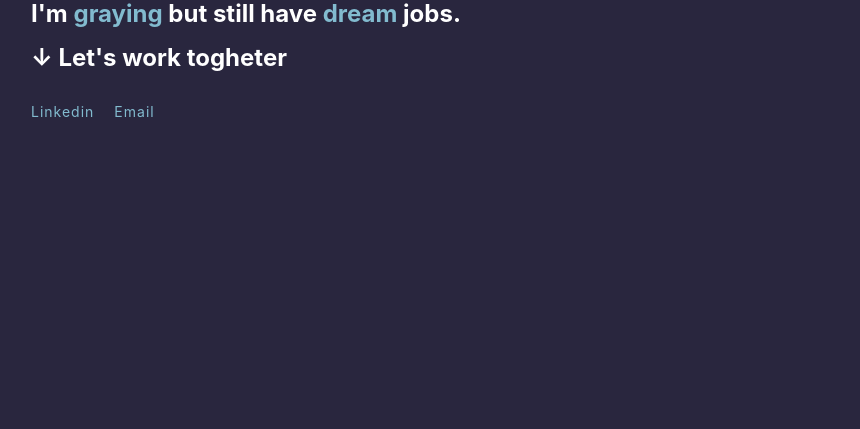
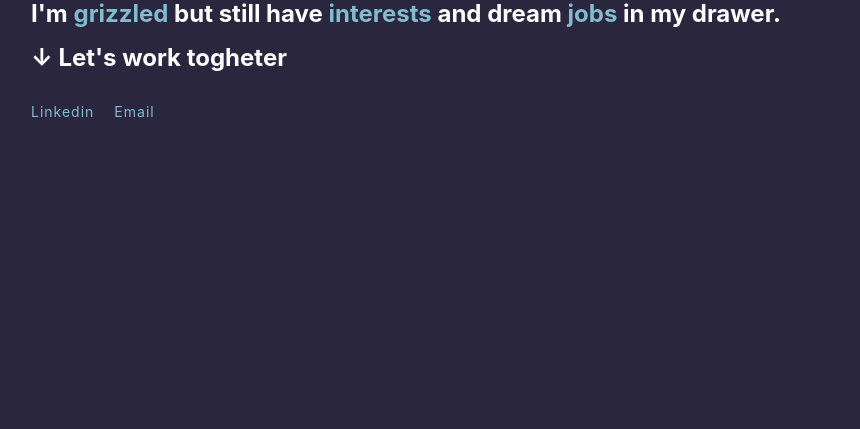
Before and after one commit to boobaGreen/-S2I--HTML-CSS---portfolio, a website: page index.html in a window 1280 px wide. Shown: the part 371-800 px from the top of the page, without its empty margins (129-989 px from the left). Drawn offline with Linux system fonts and the light colour scheme.

Commit message:
giricchiaver4

```diff
--- a/assets/js/index.js
+++ b/assets/js/index.js
@@ -1,14 +1,16 @@
 text_main = `
 Hi, I'm
-<a href="#/" id="main" rel="noopener">Claudio&nbsp;Dall'Ara</a>, a
-<a href="#/" id="curious" rel="noopener">curious</a> and
-<a href="#/" id="project" rel="noopener">enthusiastic</a> apprentice
-<a href="#/" id="code" rel="noopener">coder</a>.
-<br />
-I'm <a href="#/" id="work" rel="noopener">graying</a> but still have
-<a href="#/" id="dream" rel="noopener">dream</a> jobs.<br />
-&darr; Let's work togheter
+        <a href="#/" id="main" rel="noopener">Claudio&nbsp;Dall'Ara</a>, a
+        <a href="#/" id="curious" rel="noopener">curious</a> and
+        <a href="#/" id="project" rel="noopener">enthusiastic</a> apprentice
+        <a href="#/" id="code" rel="noopener">coder</a>.
+        <br />
+        I'm <a href="#/" id="work" rel="noopener">grizzled</a> but still have
+        <a href="#/" id="interest" rel="noopener">interests</a> and dream
+        <a href="#/" id="dream" rel="noopener">jobs</a> in my drawer.
+        <br />&darr; Let's work togheter
 `;
+
 text_code = `
 Hi, I'm
 <a href="#/" id="main">Claudio&nbsp;Dall'Ara</a>,
@@ -16,7 +18,7 @@ some of my projects of the last period are in <a href="https://boobagreen.github
 <a href="https://forkify-claudiodallara77.netlify.app/" target="_blank">Javascript</a>.
 <br />&darr; Let's work togheter
 `;
-text_interests = `
+text_interest = `
 Hi, I'm
 <a href="#/" id="main">Claudio&nbsp;Dall'Ara</a>, My passions are retro-gaming&programming, guitar, astronomy, Serie C, movies, physics, philosophy and cats.
 <br />&darr; Let's work togheter
@@ -33,9 +35,9 @@ Hi, I'm
  last long job as <a href="https://www.unieuro.it/online/" target="_blank">Unieuro</a> store manager, current at <a href="https://www.unieurogambettola.it/" target="_blank">Maroni Group</a>.
  <br />&darr; Let's work togheter
 `;
-tetx_dream = `
+text_dream = `
 Hi, I'm
-<a href="#/" id="main">Claudio&nbsp;Dall'Ara</a>, my dream jobs: Olivetti in the golden years, Llamasoft in the 80s, Binance.
+<a href="#/" id="main">Claudio&nbsp;Dall'Ara</a>, my dream jobs: Olivetti in the golden years,</br> Llamasoft in the 80s, Binance.
 <br />&darr; Let's work togheter
 `;
 text_curious = `
--- a/index.html
+++ b/index.html
@@ -30,9 +30,10 @@
         <a href="#/" id="project" rel="noopener">enthusiastic</a> apprentice
         <a href="#/" id="code" rel="noopener">coder</a>.
         <br />
-        I'm <a href="#/" id="work" rel="noopener">graying</a> but still have
-        <a href="#/" id="dream" rel="noopener">dream</a> jobs.<br />
-        &darr; Let's work togheter
+        I'm <a href="#/" id="work" rel="noopener">grizzled</a> but still have
+        <a href="#/" id="interest" rel="noopener">interests</a> and dream
+        <a href="#/" id="dream" rel="noopener">jobs</a> in my drawer.
+        <br />&darr; Let's work togheter
       </main>
 
       <div class="footer">
```
